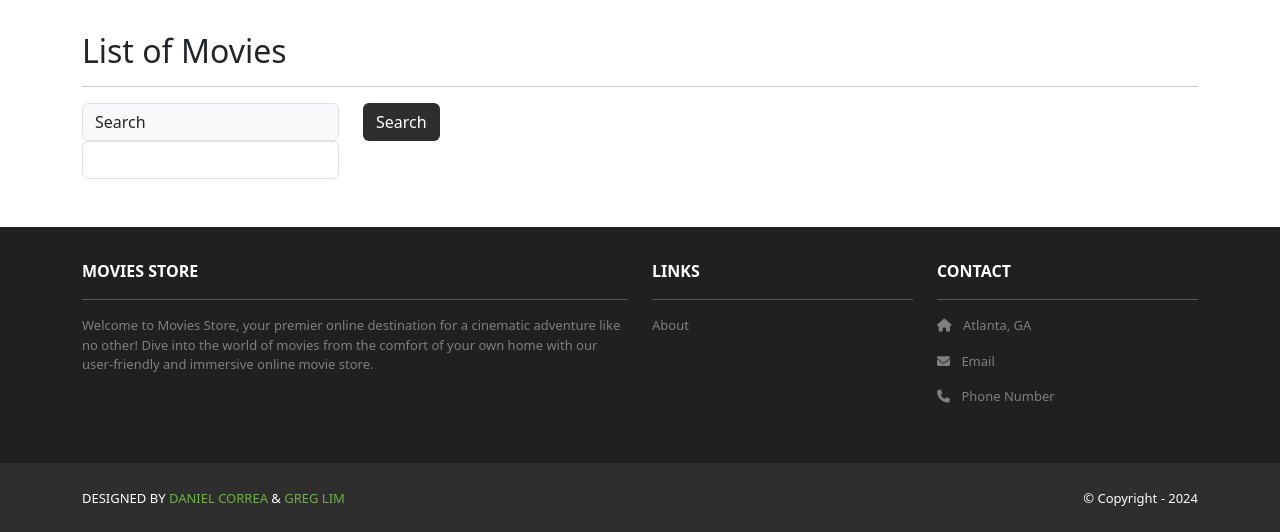
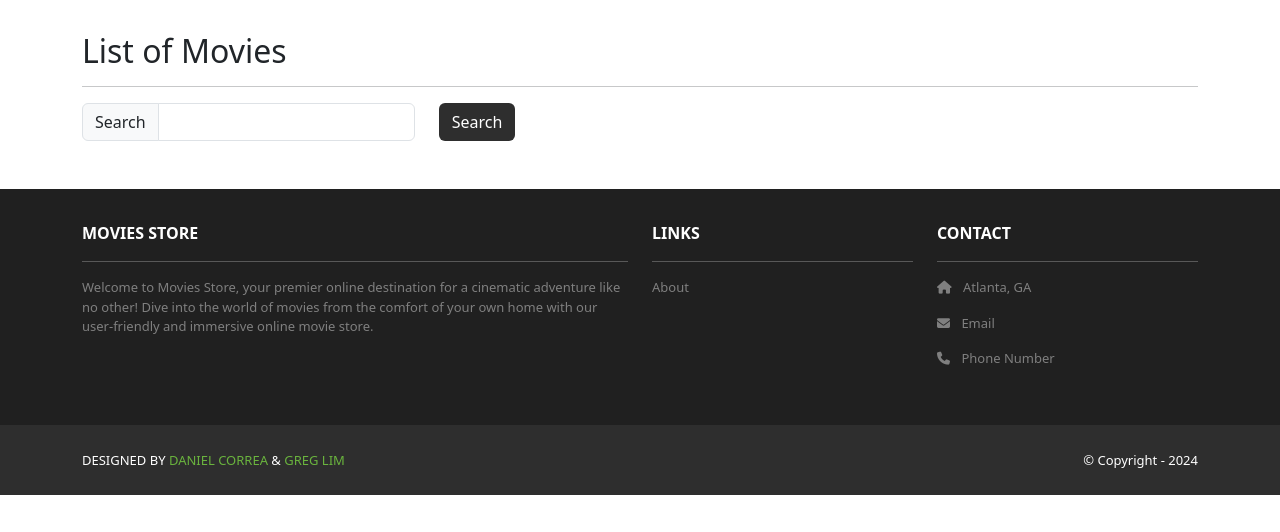
Before and after one commit to shailenamin/GTMoviesStore, a Django app: template movies/templates/movies/index.html in a window 1280 px wide. Shown: the part 82-614 px from the top of the page. Run offline with Django 5.2, Linux system fonts and the light colour scheme; the template is opened without the code that fills it, so the values that code supplies are empty; some libraries are stand-ins or nearby versions.

Commit message:
Update index.html
attempted to fix search bar text

```diff
--- a/movies/templates/movies/index.html
+++ b/movies/templates/movies/index.html
@@ -11,7 +11,7 @@
               <form method="GET">
           <div class="row">
               <div class="col-auto">
-                  <div vlass="input-group col-auto">
+                  <div class="input-group col-auto">
                       <div class="input-group-text">
                           Search
                       </div>
```
